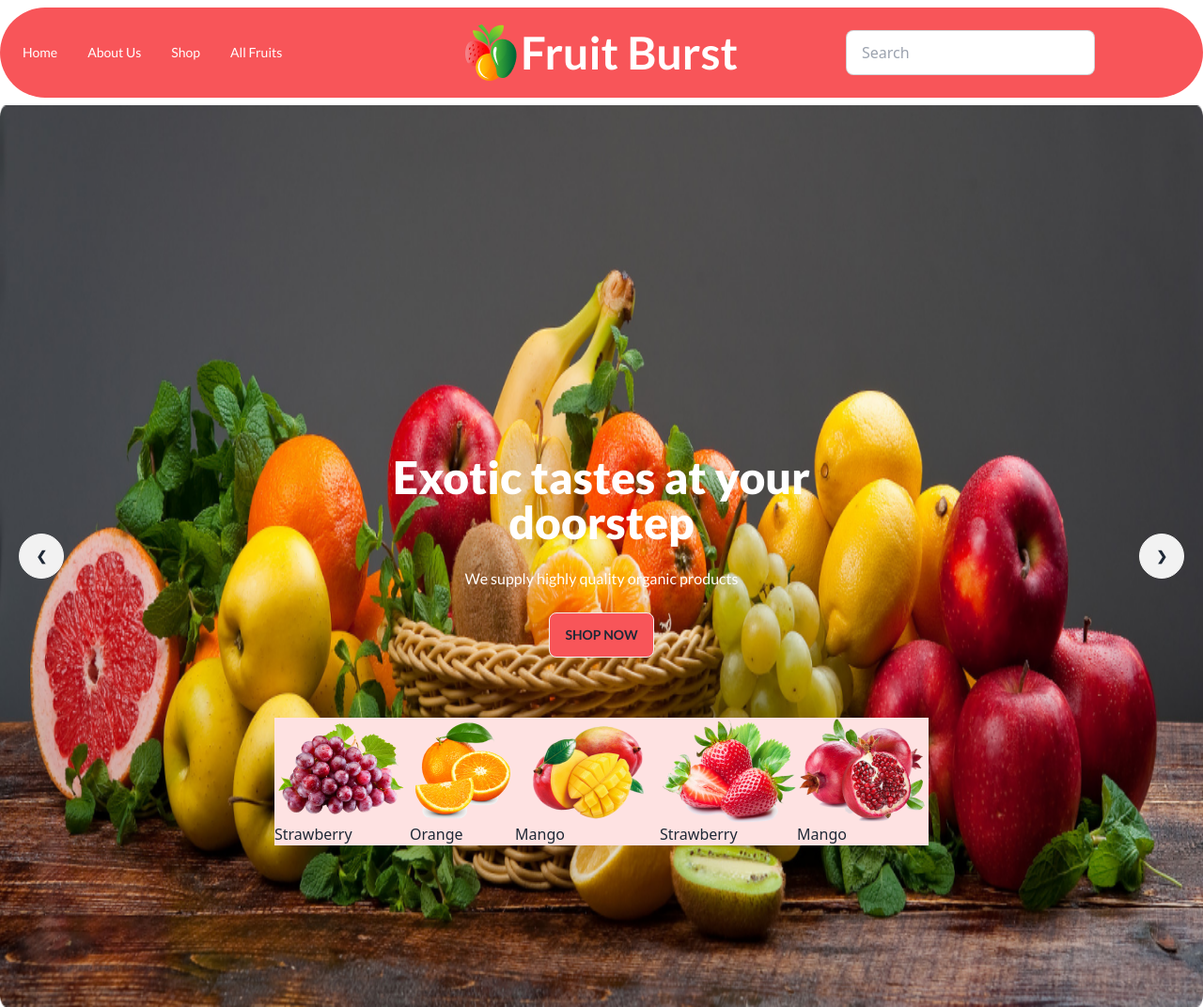
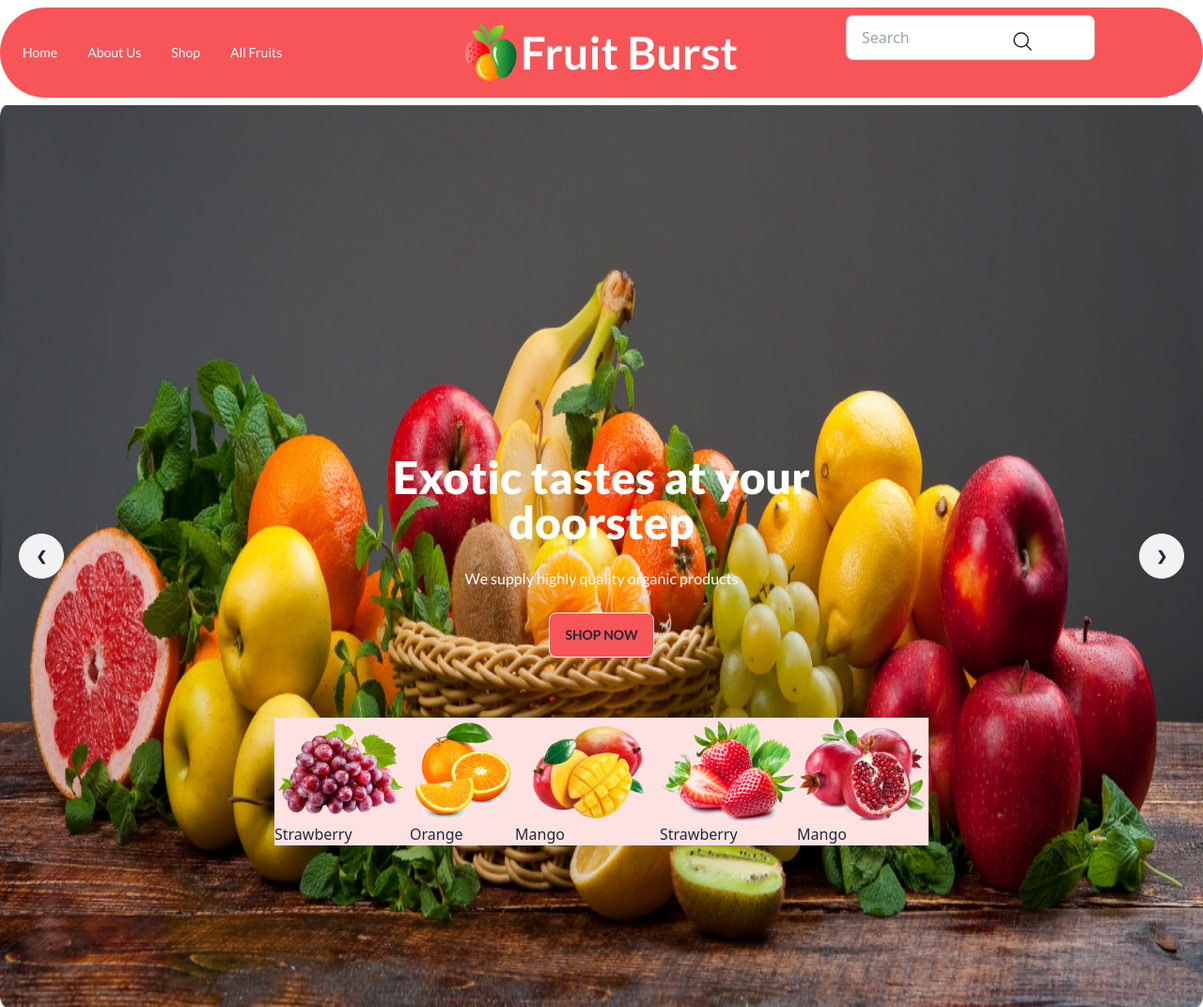
Before and after one commit to kawsartkg64/fruit-Burst-assignment, a plain HTML site: page index.html in a window 1280 px wide. Shown: the top 1072 px of the page at 94% size. Drawn offline with nearby package versions, Linux system fonts and the light colour scheme; grey boxes are pictures that could not be loaded.

Commit message:
update commit

```diff
--- a/index.html
+++ b/index.html
@@ -58,9 +58,17 @@
                 <div class="navbar-end ">
                     <div class="form-control  flex justify-center items-center">
 
-                        <div>
+                        <div class="relative ">
                             <input type="text" placeholder="Search" class="input input-bordered w-24 md:w-auto" />
+
+                            <div class="relative -top-10 pl-44 mt-2 z-40">
+                                <svg xmlns="http://www.w3.org/2000/svg" fill="none" viewBox="0 0 24 24" stroke-width="1.5" stroke="currentColor" class="w-6 h-6">
+                                    <path stroke-linecap="round" stroke-linejoin="round" d="M21 21l-5.197-5.197m0 0A7.5 7.5 0 105.196 5.196a7.5 7.5 0 0010.607 10.607z" />
+                                  </svg>
+
+                            </div>
                         </div>
+
                     </div>
 
                 </div>
@@ -324,7 +332,7 @@
         <!-- Meet the team section -->
 
         <div class="max-w-screen-xl mx-auto bg-[url(images/team.png)]
-        bg-no-repeat h-4/5  opacity-90 my-24  pt-11">
+        bg-no-repeat h-4/5   my-24 bg-blend-lighten hover:bg-blend-darken pt-11">
             <div class="text-center">
                 <h1 class="text-white text-5xl font-extrabold">Meet the team section</h1>
                 <p class="text-white text-base mt-5">Contrary to popular belief, is not simply random text. It has roots
```
